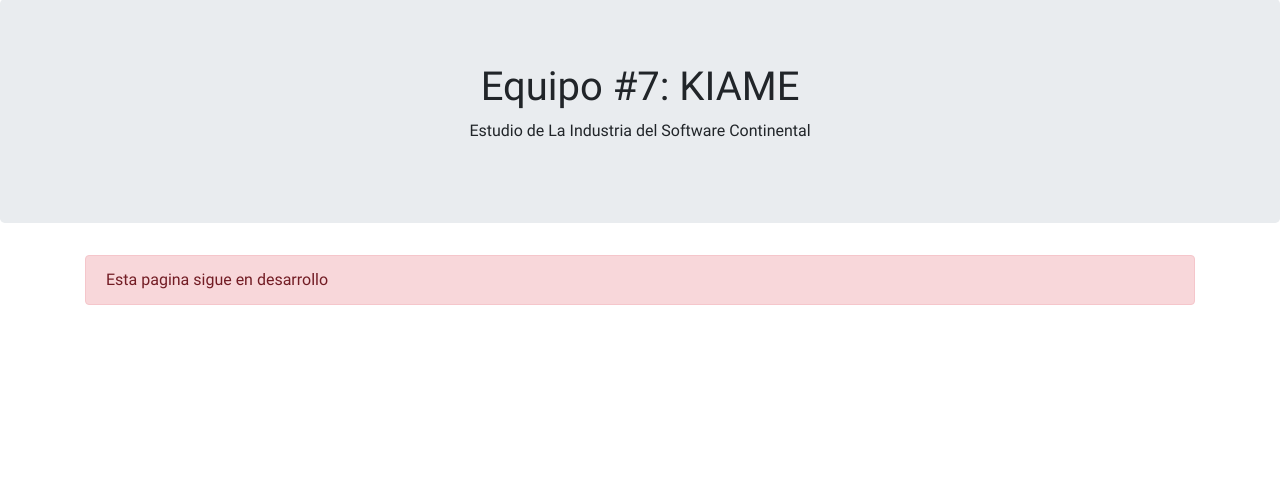
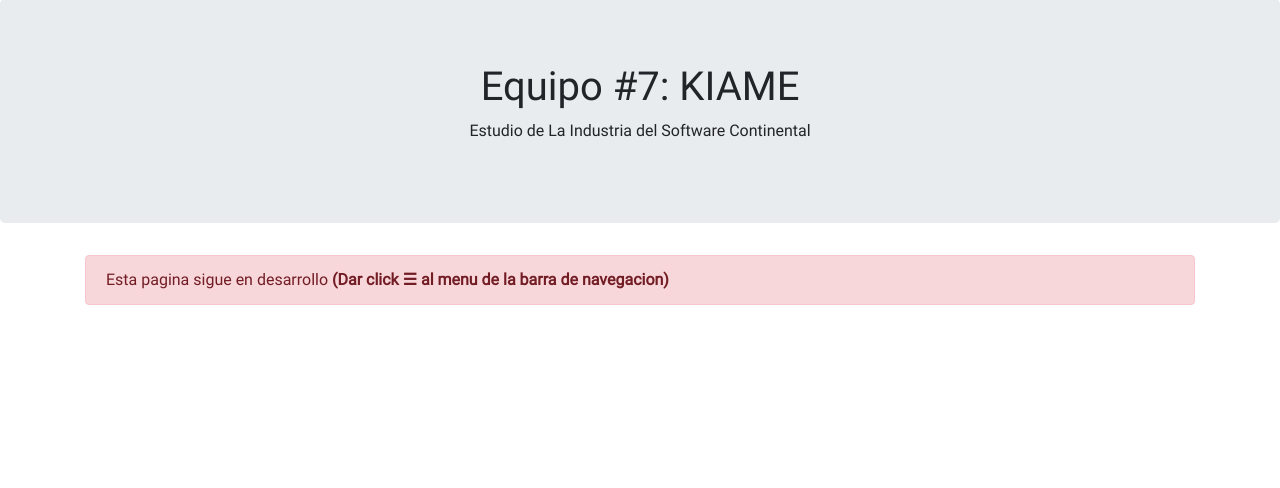
Before and after one commit to EGAMAGZ/EstIndCont, a Django app: page / in a window 1280 px wide. Shown: the part 857-1345 px from the top of the page. Run offline with Django 3.2, Linux system fonts and the light colour scheme; data that the repository does not hold is empty; some libraries are stand-ins or nearby versions.

Commit message:
Simple message in home

```diff
--- a/core/templates/core/home.html
+++ b/core/templates/core/home.html
@@ -15,7 +15,7 @@
 </div>
 <div class="container">
     <div class="alert alert-danger" role="alert">
-        Esta pagina sigue en desarrollo
+        Esta pagina sigue en desarrollo <b>(Dar click &#9776; al menu de la barra de navegacion)</b>
     </div>
 </div>
 {% endblock %}
```
